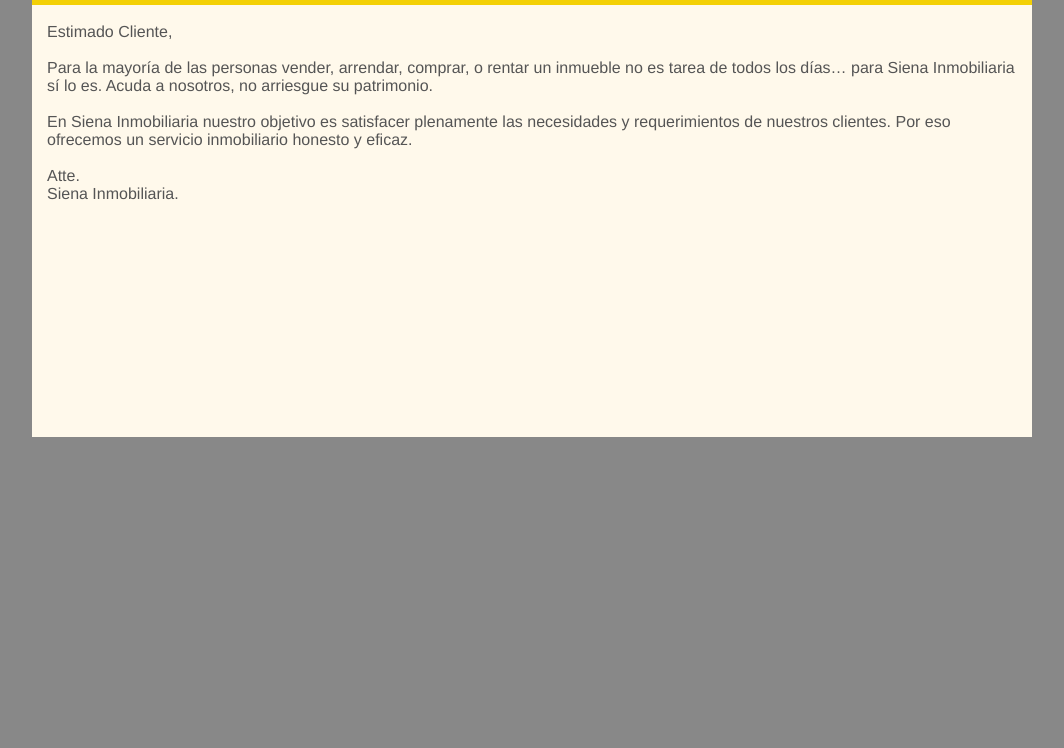
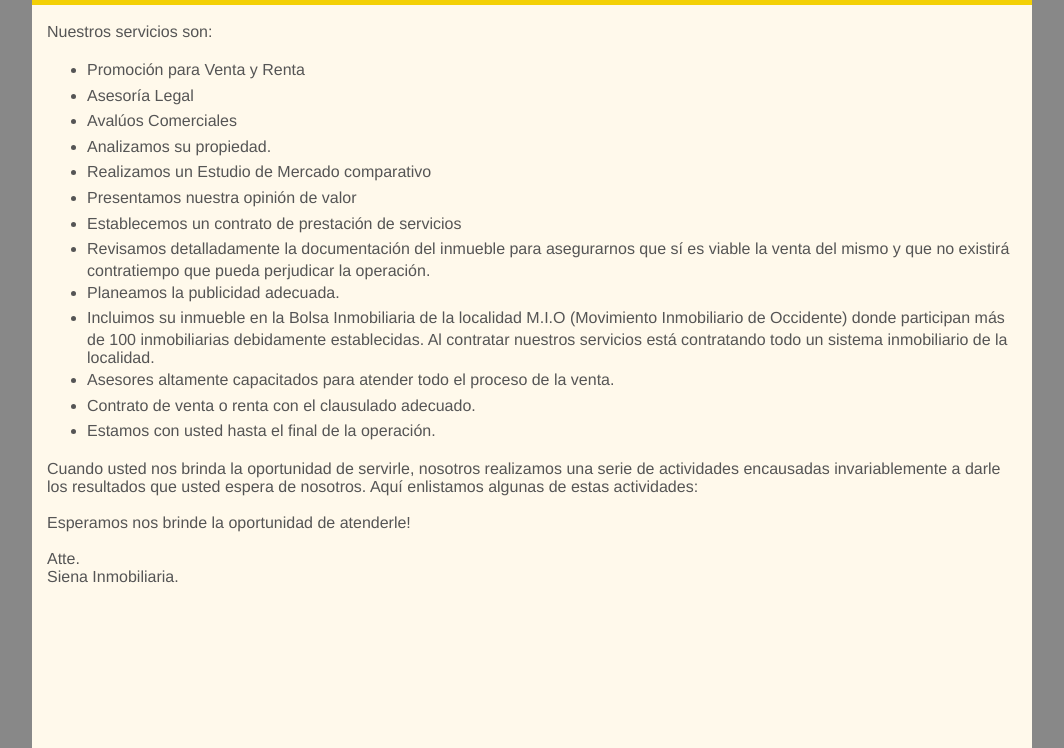
Before and after one commit to universal5/siena-test-02, a plain HTML site: page index.html in a window 1280 px wide. Shown: the part 107-855 px from the top of the page, without its empty margins (108-1172 px from the left). Before the commit the page ends 800 px from the top, so only its background shows below. Drawn offline with nearby package versions, Linux system fonts and the light colour scheme.

Commit message:
Update index.html

```diff
--- a/index.html
+++ b/index.html
@@ -28,15 +28,29 @@
             </div>
 
 			<div class="content">
+
 				<br>
-            Estimado Cliente,
-            <br><br>
-            Para la mayoría de las personas vender, arrendar, comprar, o rentar un inmueble no es tarea de todos los días… para Siena Inmobiliaria sí lo es. Acuda a nosotros, no arriesgue su patrimonio.
-            <br><br>
-            En Siena Inmobiliaria nuestro objetivo es satisfacer plenamente las necesidades y requerimientos de nuestros clientes. Por eso ofrecemos un servicio inmobiliario honesto y eficaz.
-            <br><br>
-            Atte. <br>
-            Siena Inmobiliaria.
+				Nuestros servicios son:
+				<br>
+				<ul>
+				    <li><span style="line-height:1.6">Promoción para Venta y Renta</span></li>
+				    <li><span style="line-height:1.6">Asesoría Legal</span></li>
+				    <li><span style="line-height:1.6">Avalúos Comerciales</span></li>
+				    <li><span style="line-height:1.6">Analizamos su propiedad.</span></li>
+				    <li><span style="line-height:1.6">Realizamos un Estudio de Mercado comparativo</span></li>
+				    <li><span style="line-height:1.6">Presentamos nuestra opinión de valor</span></li>
+				    <li><span style="line-height:1.6">Establecemos un contrato de prestación de servicios</span></li>
+				    <li><span style="line-height:1.6">Revisamos detalladamente la documentación del inmueble para asegurarnos que sí es viable la venta del mismo y que no existirá contratiempo que pueda perjudicar la operación.</span></li>
+				    <li><span style="line-height:1.6">Planeamos la publicidad adecuada.</span></li>
+				    <li><span style="line-height:1.6">Incluimos su inmueble en la Bolsa Inmobiliaria de la localidad M.I.O (Movimiento Inmobiliario de Occidente) donde participan más de 100 inmobiliarias debidamente establecidas. Al contratar nuestros servicios está contratando todo un sistema inmobiliario de la localidad.</span></li>
+				    <li><span style="line-height:1.6">Asesores altamente capacitados para atender todo el proceso de la venta.</span></li>
+				    <li><span style="line-height:1.6">Contrato de venta o renta con el clausulado adecuado.</span></li>
+				    <li><span style="line-height:1.6">Estamos con usted hasta el final de la operación.</span></li>
+				</ul>
+
+				Cuando usted nos brinda la oportunidad de servirle, nosotros realizamos una serie de actividades encausadas invariablemente a darle los resultados que usted espera de nosotros. Aquí enlistamos algunas de estas actividades:<br><br>Esperamos nos brinde la oportunidad de atenderle!<br><br>Atte.<br>Siena Inmobiliaria.<br>
+				<div><br></div>
+
 				<br>
 				<br>
 				<br>
@@ -45,12 +59,7 @@
 				<br>
 				<br>
 				<br>
-            <br>
-            <br>
-            <br>
-            <br>
-            <br>
-            <br>
+
 			</div>
 		</div>
 	</body>
```
Lines whose indentation alone changed are shown as unchanged.
